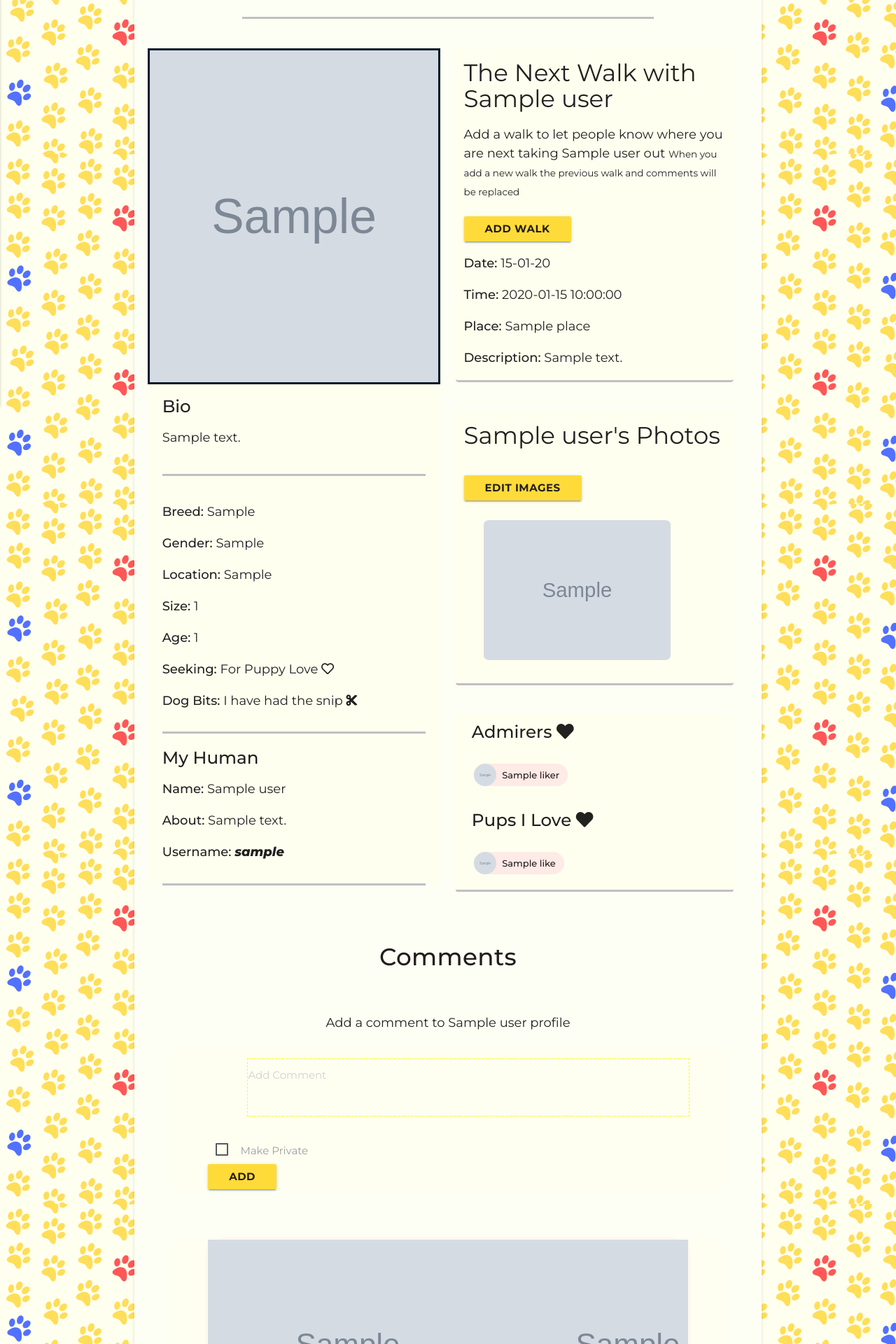
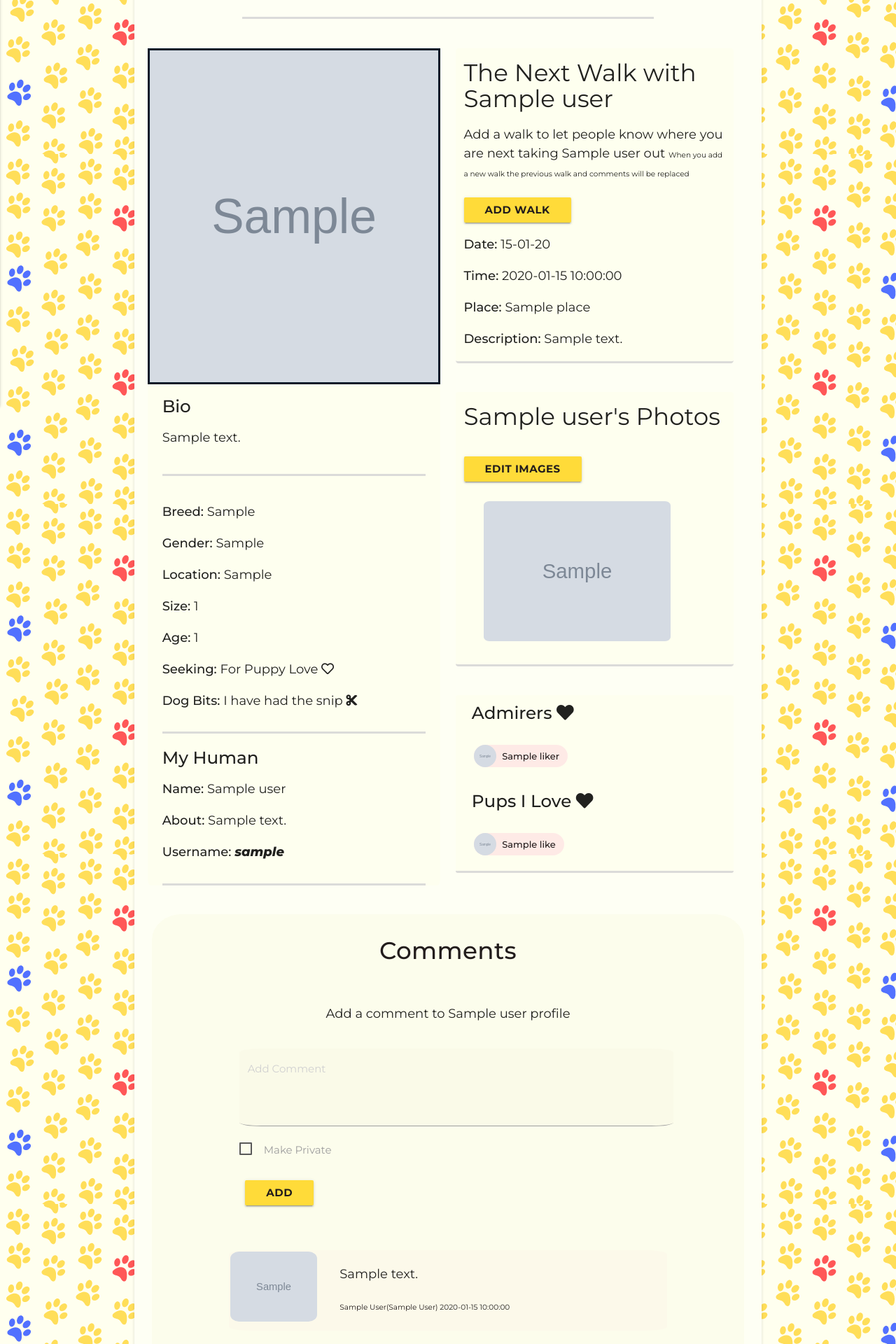
Before and after one commit to crypticCaroline/puppyplaymates, a Flask app: a page that uses templates/base.html in a window 1280 px wide. Shown: the part 280-2200 px from the top of the page at 70% size. Run offline with Flask 2, Linux system fonts and the light colour scheme; the visitor is signed in with stand-in values (Sample User, id 1); grey boxes marked "Sample" are stand-in pictures; a database or web service that is not in the repository returns one stand-in record (values such as "Sample title"); some libraries are stand-ins or nearby versions.

Commit message:
Styling changes to buttons, and comments section of profile

```diff
--- a/static/css/style.css
+++ b/static/css/style.css
@@ -4,7 +4,8 @@
     --dark-font-color: #221c1c;
     --sub-font-color: rgb(243, 240, 225);
     --yellow-color:  #ffdb39;
-    --light-blue: #d4e6f4be;
+    --light-blue: #d4e6f4;
+    --silver-blue: #d6d6d6e0;
 }
 html{
     height: 100%
@@ -12,7 +13,7 @@ html{
 html,
 body {
  position: relative;
- background-color: #d4e6f4;
+ background-color: var(--light-blue);
  background-image: url('/static/images/prints.png') ;
 
 }
@@ -96,6 +97,10 @@ p {
     font-size: 1.2rem;
 }
 
+small {
+    font-size: 0.7rem;
+}
+
 .row.flush {
     margin: 0px;
 }
@@ -106,7 +111,6 @@ p {
     color:var(--dark-font-color);
     padding: 2%;
     padding-bottom: 5%;
-
 }
 
 .sub-heading {
@@ -157,12 +161,12 @@ p {
     background-repeat: no-repeat;
     background-size: cover;
 }
-.user-cards__image img {
+.user-cards__image img, .comment-image img {
     visibility: hidden;
     width: 100%;
 }
 
-.user-cards .content {
+.user-cards .content, .comments .content {
     padding: 0 4%;
     display: flex;
     flex-direction: column;
@@ -202,11 +206,15 @@ p {
     margin-right: 3rem;
     margin-left: 3rem;
     margin-bottom: 1rem;
-    width: 95%;
 }
 
 textarea.materialize-textarea {
-    border: dashed yellow 1px;
+    background-color: rgb(221 219 189 / 8%);
+    border-radius: 5%;
+    margin: 0;
+    padding: 2%;
+    padding-top: 3%;
+    height: 80px;
 }
 
 input[type=date]:not(.browser-default).form-indent, .select-wrapper input.select-dropdown{
@@ -243,7 +251,7 @@ input[type=date]:not(.browser-default).form-indent, .select-wrapper input.select
 }
 
 .profile-heading.col {
-    border-bottom: solid silver;
+    border-bottom: solid var(--silver-blue);
     padding: 4%;
 }
 
@@ -254,12 +262,12 @@ input[type=date]:not(.browser-default).form-indent, .select-wrapper input.select
 
 .bio {
     padding-bottom: 10%;
-    border-bottom: solid silver ;
+    border-bottom: solid var(--silver-blue);
     margin-bottom: 10%;
 }
 
-.profile-items-wrapper{
-    border-bottom: solid silver;
+.profile-items-wrapper {
+    border-bottom: solid var(--silver-blue);
     margin-top: 0;
 }
 
@@ -318,6 +326,8 @@ input[type=date]:not(.browser-default).form-indent, .select-wrapper input.select
     100%{opacity: 0;}
 }
 
+
+
 .pup-profile {
     padding: 0.5rem;
 }
@@ -372,7 +382,6 @@ height: 60px;
 
 }
 
-
 .card-scroll {
     object-fit: cover;
     width: auto;
@@ -381,24 +390,39 @@ height: 60px;
     border-radius: 3%;
 }
 
-.comment-section{
+.btn-add {
+    margin-left: 3.2%;
+    margin-top: 5%;
+}
+
+.row .col.comment-section{
     padding: 4%;
+    padding-top: 2%;
+    margin: 2%;
     margin-top: 0;
+    background-color: #e7e19a17;
+    border-radius: 5%;
+    border-bottom: solid var(--silver-blue);
+}
+
+.comment-section .heading {
+    padding-top: 0;
 }
 
 .row .col ul.comment-area, .row .col.comment-area{
-    background-color: rgba(252, 249, 213, 0.1);
     border-radius: 5%;
     margin: 5%;
     margin-top:0;
 }
 
 li.comments {
-    background: rgba(120, 189, 180, 0.05);
+    background: rgba(120, 189, 180, 0.03);
+    overflow:auto;
 }
 
 li.comments:nth-child(odd) {
-    background: rgba(238, 125, 168, 0.05);
+    background: rgba(238, 125, 168, 0.03);
+    overflow:auto;
 }
 
 .comments{
@@ -487,6 +511,48 @@ ul.intro-list{
     margin-top: 40px;
 }
 
+.comment-content {
+    float:right;
+    width:80%;
+    padding-left: 5%;
+}
+
+.comment-image{
+    float: left;
+    width: 20%;
+    background-position: center;
+    background-repeat: no-repeat;
+    overflow: hidden;
+    background-size: cover;
+    margin: -1px;
+    border-radius: 10%;
+}
+
+.comment-btn-wrapper {
+    float: right;
+    margin-right: 7%;
+    margin-top: 1.5%;
+}
+
+.btn-edit i {
+    color: inherit;
+    font-size: 1rem;
+    line-height: 20px;
+}
+
+.btn-edit {
+    width: 40px;
+    height: 40px;
+    line-height: 40px;
+    padding: 0;
+    border-radius: 30%;
+
+}
+
+.btn-edit hover{
+    color: var(--yellow-color);
+}
+
 @media screen and (max-width: 770px) {
     .user-cards {
         width: 100%;
@@ -502,4 +568,12 @@ ul.intro-list{
       margin-top:7%;
       background-image: url('/static/images/pupssm.jpg');
   }
+  .comment-image {
+      width: 100%;
+  }
+
+  .comment-content {
+      width:100%;
+  }
+
 }
```
